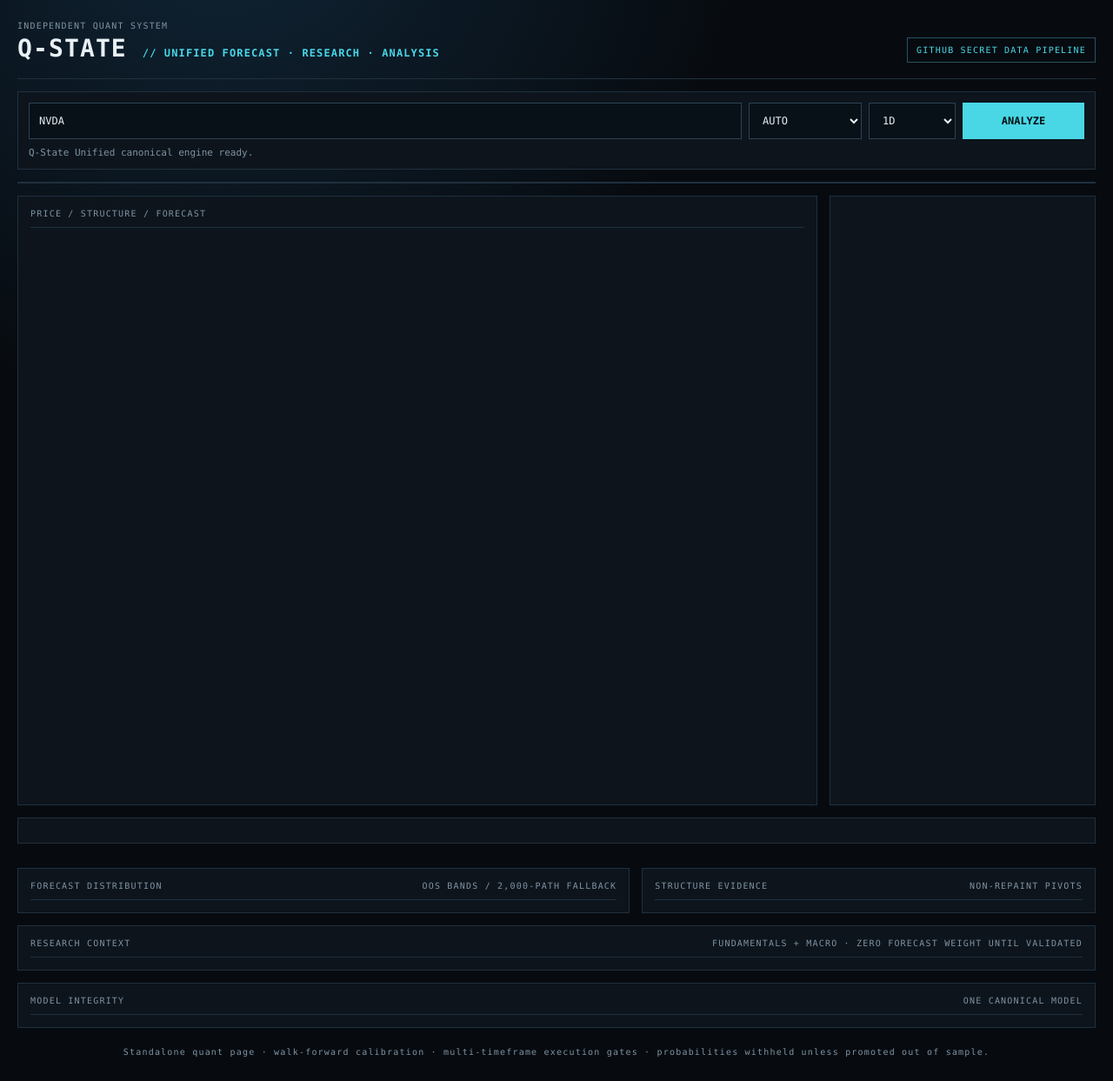
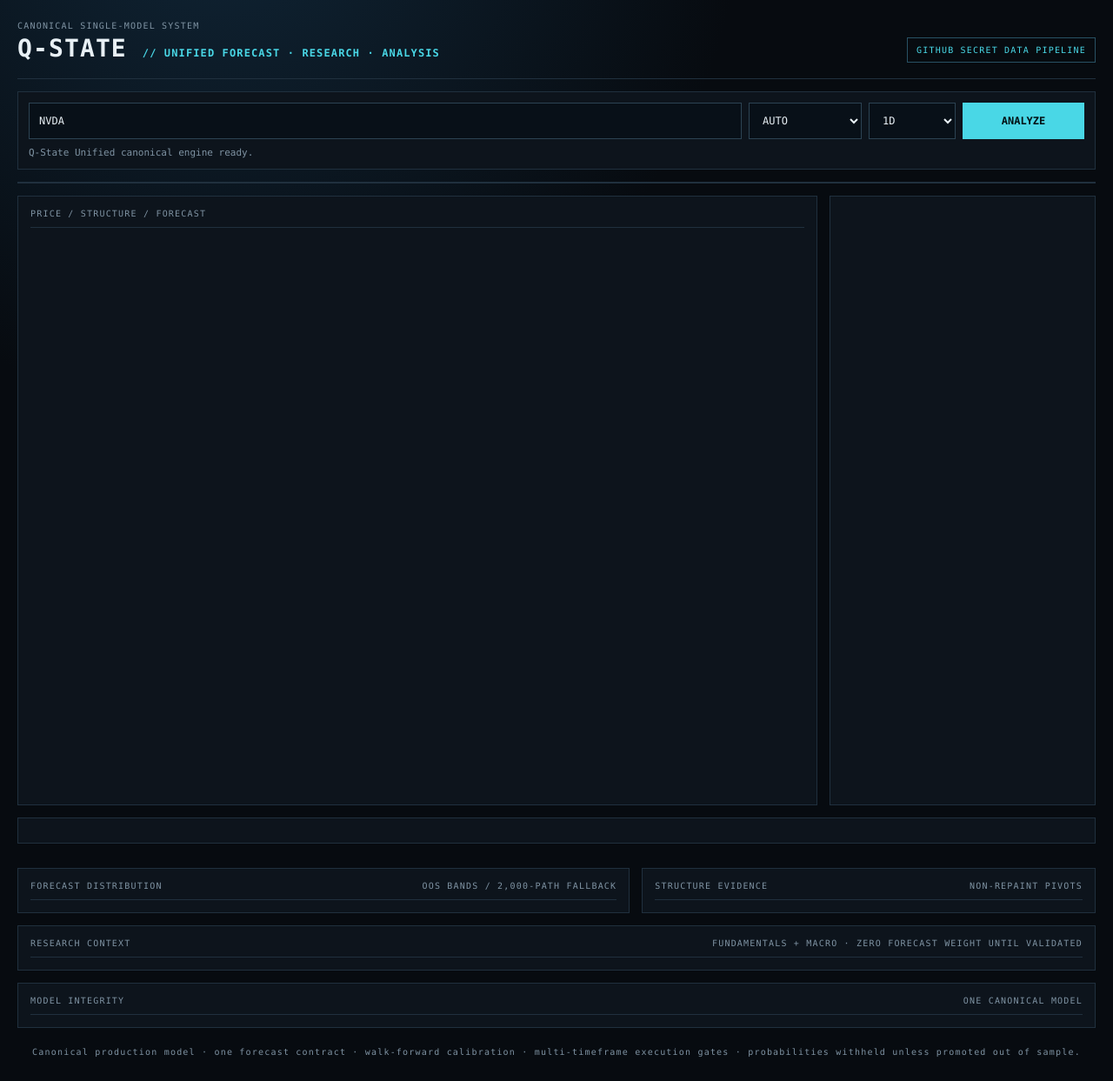
Before and after one commit to samin110597-create/stock-truth-v2, a website: page quant/index.html in a window 1280 px wide. Shown: the whole page at 87% size. Drawn offline with Linux system fonts and the light colour scheme.

Commit message:
Make Q-State canonical single-model UI

```diff
--- a/quant/index.html
+++ b/quant/index.html
@@ -11,7 +11,7 @@
 <body>
 <main>
 <header class="top">
-  <div><div class="eyebrow">INDEPENDENT QUANT SYSTEM</div><h1>Q-STATE <span>// UNIFIED FORECAST · RESEARCH · ANALYSIS</span></h1></div>
+  <div><div class="eyebrow">CANONICAL SINGLE-MODEL SYSTEM</div><h1>Q-STATE <span>// UNIFIED FORECAST · RESEARCH · ANALYSIS</span></h1></div>
   <div class="security">GITHUB SECRET DATA PIPELINE</div>
 </header>
 
@@ -45,7 +45,7 @@
 
 <section class="block"><div class="panel-head"><span>RESEARCH CONTEXT</span><span>FUNDAMENTALS + MACRO · ZERO FORECAST WEIGHT UNTIL VALIDATED</span></div><div id="research"></div></section>
 <section class="block"><div class="panel-head"><span>MODEL INTEGRITY</span><span>ONE CANONICAL MODEL</span></div><div id="integrity"></div></section>
-<footer>Standalone quant page · walk-forward calibration · multi-timeframe execution gates · probabilities withheld unless promoted out of sample.</footer>
+<footer>Canonical production model · one forecast contract · walk-forward calibration · multi-timeframe execution gates · probabilities withheld unless promoted out of sample.</footer>
 <script type="module" src="./app.mjs"></script>
 </main>
 </body>
```
